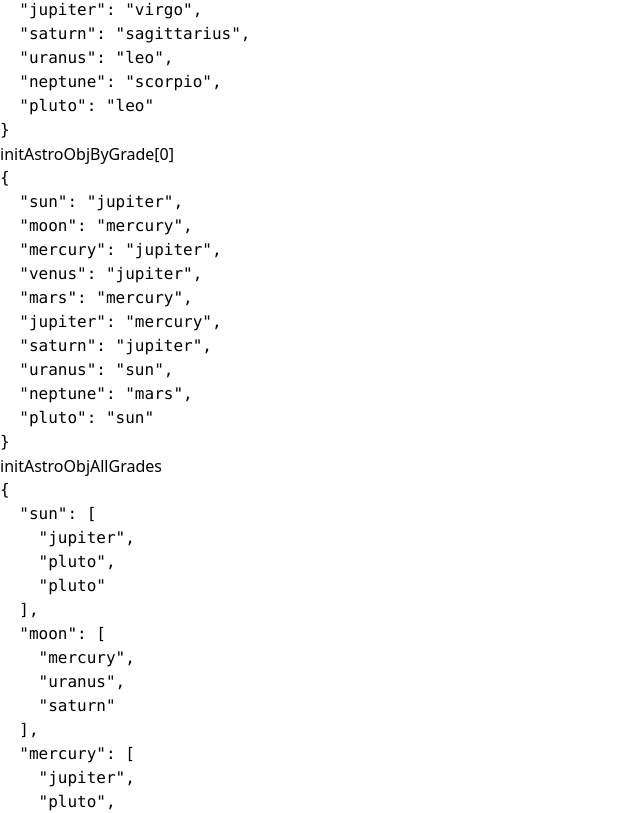
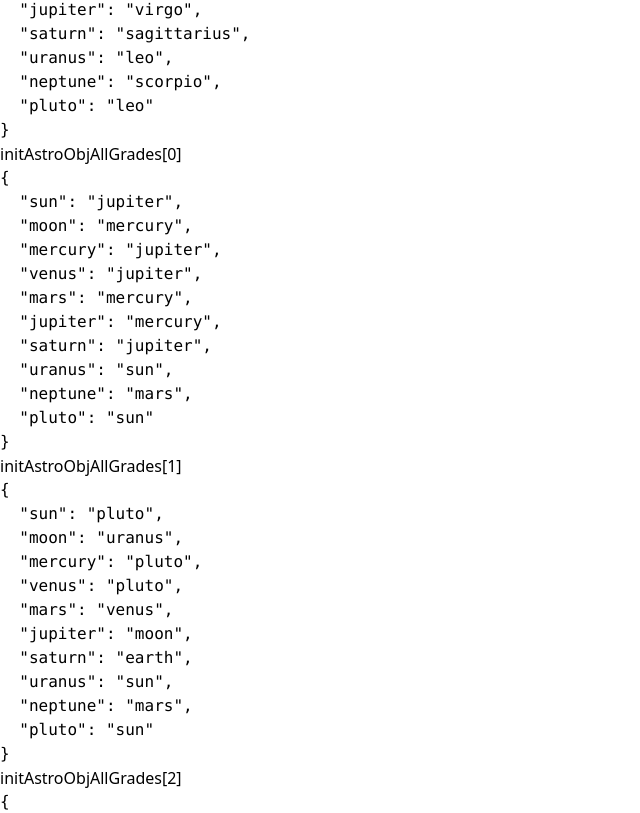
Before and after one commit to alexnas/vue-astro, a Vue app: page /astro in a window 1280 px wide. Shown: the part 577-1390 px from the top of the page, without its empty margins (0-640 px from the left). Built offline with nearby package versions, Linux system fonts and the light colour scheme.

Commit message:
Unify prepared zodiac data for three grades

```diff
--- a/src/stores/astroData.ts
+++ b/src/stores/astroData.ts
@@ -5,8 +5,8 @@ import { useZodiacDataStore } from '@/stores/zodiacData'
 
 export const useAstroDataStore = defineStore('astroData', () => {
   const zodiacDataStore = useZodiacDataStore()
-  const { initAstroObjByGrade } = storeToRefs(zodiacDataStore)
-  let initObj = reactive<IPersonSet>({ ...initAstroObjByGrade.value }) // Initial data to compute
+  const { initAstroObjAll } = storeToRefs(zodiacDataStore)
+  let initObj = reactive<IPersonSet>({ ...initAstroObjAll.value[0] }) // Initial data to compute
 
   const baseLevel = reactive<string[][]>([]) // Base lavel ids all around
   const baseLevelFlatMono = reactive<string[]>([]) // Base lavel ids in MONO groups
@@ -48,8 +48,8 @@ export const useAstroDataStore = defineStore('astroData', () => {
     return difference
   })
 
-  const getCurrentLevelIds = () => {
-    getBaseLevel()
+  const getCurrentLevelIds = (grade: number = 0) => {
+    getBaseLevel(grade)
 
     while (idsCurrentRest.value.length > 0 && currenLevel.value < 12) {
       currenLevel.value += 1
@@ -72,8 +72,8 @@ export const useAstroDataStore = defineStore('astroData', () => {
     }
   }
 
-  const getBaseLevel = () => {
-    initObj = { ...initAstroObjByGrade.value }
+  const getBaseLevel = (grade: number = 0) => {
+    initObj = { ...initAstroObjAll.value[grade] }
     const checkedIdsSafe = [] // Ids already checked in the cycles
 
     // Get Earth and Vulcan
--- a/src/stores/zodiacData.ts
+++ b/src/stores/zodiacData.ts
@@ -1,18 +1,24 @@
-import { onMounted, reactive } from 'vue'
+import { computed, onMounted, reactive } from 'vue'
 import { defineStore } from 'pinia'
-import type { IPersonSet, IZodiacSet } from './../types'
+import type { IPersonSet } from './../types'
 import { dummyZodiac } from '@/data/dummyZodiacData'
 import zodiacPlanets from '@/constants/zodiacPlanets'
 
 export const useZodiacDataStore = defineStore('zodiacData', () => {
   const initZodiacObj = reactive<IPersonSet>({ ...dummyZodiac }) // Initial zodiac data to compute
-  const initAstroObjByGrade = reactive<IPersonSet>({ ...dummyZodiac })
-  const initAstroObjAllGrades = reactive<IZodiacSet>({})
+  const initAstroObjFirst = reactive<IPersonSet>({ ...dummyZodiac })
+  const initAstroObjSecond = reactive<IPersonSet>({ ...dummyZodiac })
+  const initAstroObjThird = reactive<IPersonSet>({ ...dummyZodiac })
+
+  const initAstroObjAll = computed<IPersonSet[]>(() => {
+    return [initAstroObjFirst, initAstroObjSecond, initAstroObjThird]
+  })
 
   const getAstroFromZodiac = () => {
     Object.keys(initZodiacObj).forEach((id) => {
-      initAstroObjByGrade[id] = zodiacPlanets[initZodiacObj[id]][0]
-      initAstroObjAllGrades[id] = zodiacPlanets[initZodiacObj[id]]
+      initAstroObjFirst[id] = zodiacPlanets[initZodiacObj[id]][0]
+      initAstroObjSecond[id] = zodiacPlanets[initZodiacObj[id]][1]
+      initAstroObjThird[id] = zodiacPlanets[initZodiacObj[id]][2]
     })
   }
 
@@ -22,7 +28,6 @@ export const useZodiacDataStore = defineStore('zodiacData', () => {
 
   return {
     initZodiacObj,
-    initAstroObjByGrade,
-    initAstroObjAllGrades
+    initAstroObjAll
   }
 })
--- a/src/views/AstroView.vue
+++ b/src/views/AstroView.vue
@@ -3,14 +3,13 @@ import { storeToRefs } from 'pinia'
 import DataCard from '@/components/DataCard.vue'
 import { useAstroDataStore } from '@/stores/astroData'
 import { useZodiacDataStore } from '@/stores/zodiacData'
-import zodiacPlanets from '@/constants/zodiacPlanets'
 
 const astroDataStore = useAstroDataStore()
 const { initObj, baseLevel, convertedRes, baseLevelFlatTotal, idsByLevel, allLevelsFlatTotal } =
   storeToRefs(astroDataStore)
 
 const zodiacDataStore = useZodiacDataStore()
-const { initZodiacObj, initAstroObjAllGrades, initAstroObjByGrade } = storeToRefs(zodiacDataStore)
+const { initZodiacObj, initAstroObjAll } = storeToRefs(zodiacDataStore)
 </script>
 
 <template>
@@ -23,9 +22,9 @@ const { initZodiacObj, initAstroObjAllGrades, initAstroObjByGrade } = storeToRef
           <DataCard title="Initial Astro Data" :data="initObj" />
           <hr class="w-full h-1 py-3 bg-teal-200 border-0 rounded dark:bg-gray-700" />
           <DataCard title="Initial Zodiac Data" :data="initZodiacObj" />
-          <DataCard title="initAstroObjByGrade[0]" :data="initAstroObjByGrade" />
-          <DataCard title="initAstroObjAllGrades" :data="initAstroObjAllGrades" />
-          <DataCard title="Zodiac to Planets transform" :data="zodiacPlanets" />
+          <DataCard title="initAstroObjAllGrades[0]" :data="initAstroObjAll[0]" />
+          <DataCard title="initAstroObjAllGrades[1]" :data="initAstroObjAll[1]" />
+          <DataCard title="initAstroObjAllGrades[2]" :data="initAstroObjAll[2]" />
         </div>
       </div>
       <div>
@@ -38,7 +37,7 @@ const { initZodiacObj, initAstroObjAllGrades, initAstroObjByGrade } = storeToRef
 
           <hr class="w-full h-1 py-3 bg-teal-200 border-0 rounded dark:bg-gray-700" />
 
-          <DataCard title="Result Astro Data" :data="convertedRes" />
+          <DataCard title="Result Astro Data (convertedRes)" :data="convertedRes" />
         </div>
       </div>
     </div>
```
